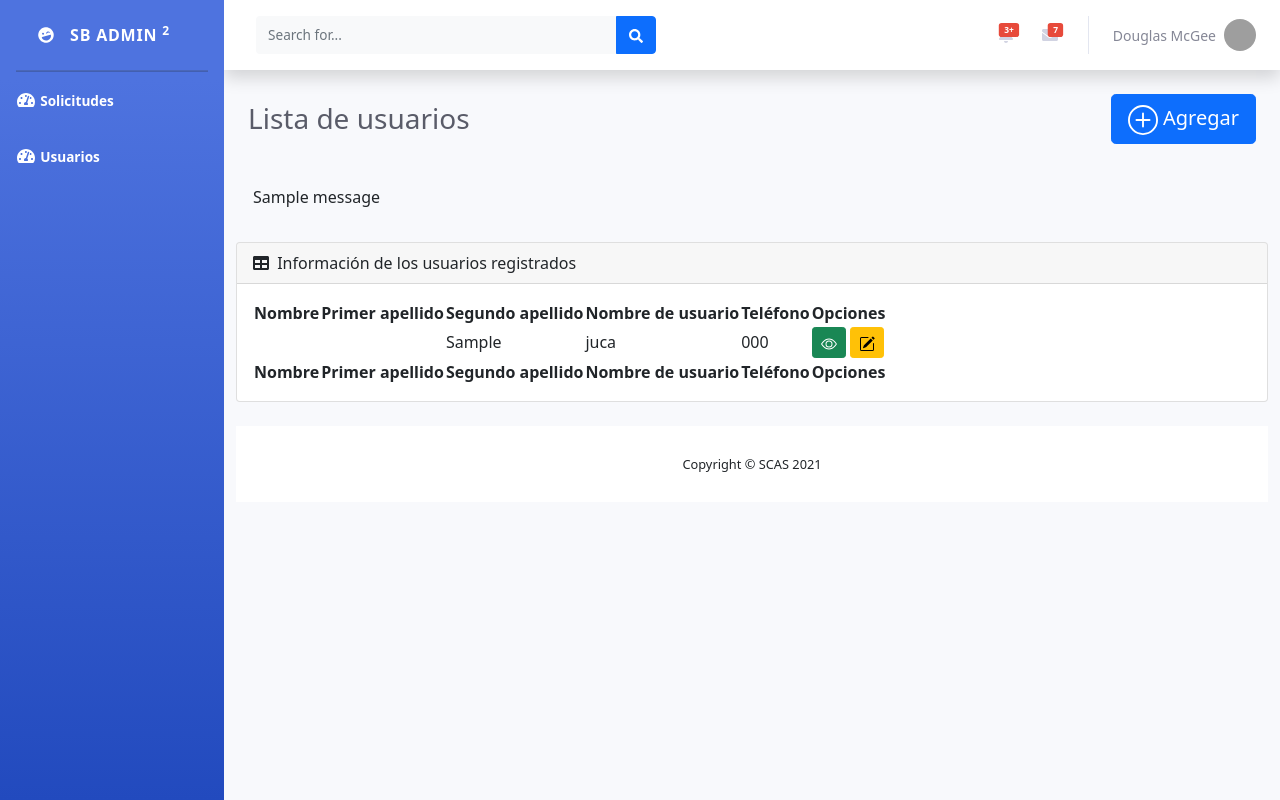
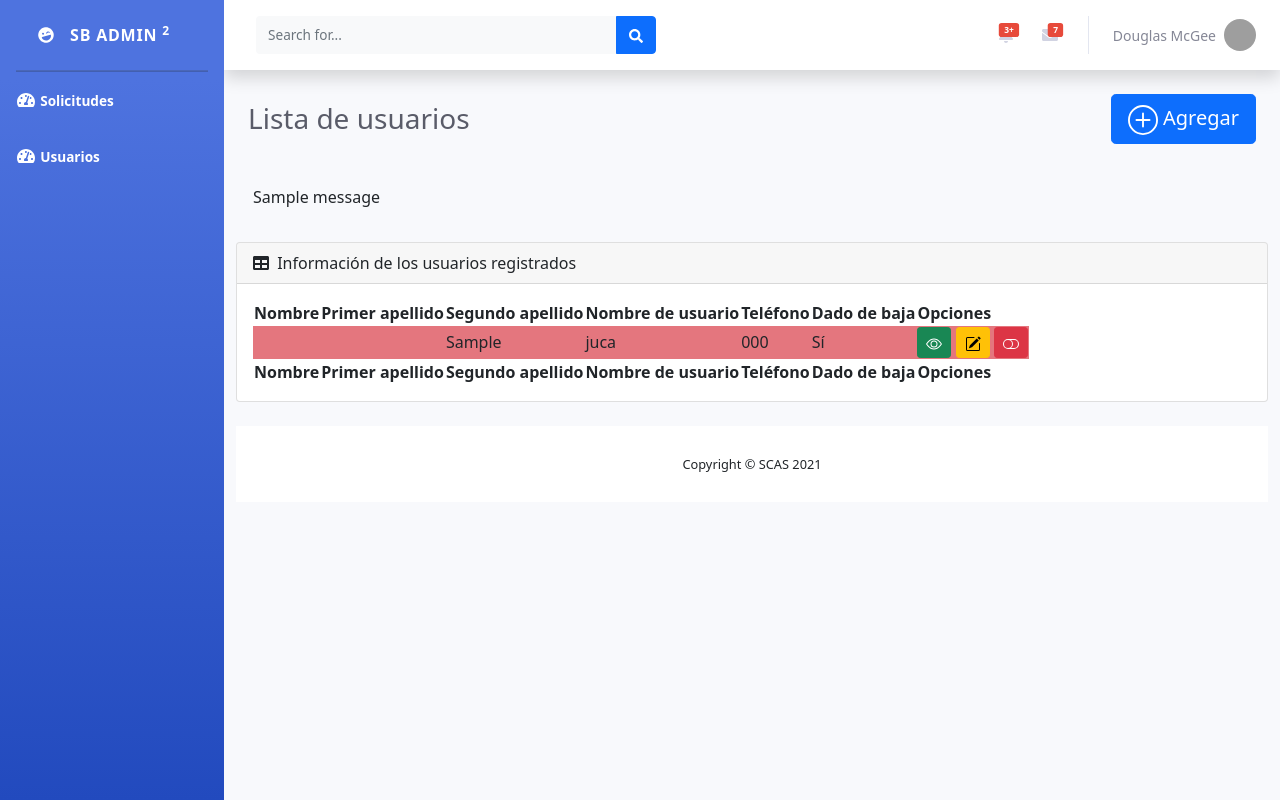
Before and after one commit to juanca1499/scas, a Django app: page /usuarios/ in a window 1280 px wide. Run offline with Django 3.2, Linux system fonts and the light colour scheme; data comes from the database, SQL or seed files in the repository; tables that the repository leaves empty hold one stand-in row (values such as "Sample post"); one stand-in notice (Sample message) is shown; parts of the project's set-up code (start-up, migrations or seed data) failed here and were passed over; some libraries are stand-ins or nearby versions; some web fonts are replaced; grey boxes are pictures that could not be loaded.

Commit message:
Prueba de aceptación para desactivar un usuario

```diff
--- /dev/null
+++ b/static/js/alertas.js
@@ -0,0 +1,17 @@
+function desabilitarUsuario(url){
+    Swal.fire({
+        title: '¿Está seguro que desea dar de baja el usuario?',
+        text: "¡No podrás revertir esta acción!",
+        icon: 'warning',
+        showCancelButton: true,
+        confirmButtonColor: '#3085d6',
+        cancelButtonColor: '#d33',
+        confirmButtonText: 'Sí, estoy seguro',
+        cancelButtonText: 'Cancelar'
+    }).then(function(result) {
+        if (result.isConfirmed) {
+            document.getElementById('formBajaUsuario').action = url;
+            document.getElementById('formBajaUsuario').submit();
+        }
+    })
+}
--- a/usuarios/templates/usuarios/usuario_list.html
+++ b/usuarios/templates/usuarios/usuario_list.html
@@ -1,4 +1,5 @@
 {% extends 'base.html' %}
+{% load static %}
 
 {% block headertitle %}
     <!-- Se muestra el encabezado de la página, en este encabezado se encuentra el título de la página (Lista de usuarios),
@@ -44,6 +45,7 @@
                         <th>Segundo apellido</th>
                         <th>Nombre de usuario</th>
                         <th>Teléfono</th>
+                        <th>Dado de baja</th>
                         <th>Opciones</th>
                     </tr>
                 </thead>
@@ -54,13 +56,17 @@
                         <th>Segundo apellido</th>
                         <th>Nombre de usuario</th>
                         <th>Teléfono</th>
+                        <th>Dado de baja</th>
                         <th>Opciones</th>
                     </tr>
                 </tfoot>
                 <tbody>
                     {% for usuario in usuarios %}
                         <!-- Se muestran los datos de las usuarios en la tabla-->
-                        <tr>
+                        <tr
+                            {% if usuario.dado_baja %} style="background-color: #df5d66d7;"
+                            {% else %} style="background-color: #3fd61962;"
+                            {% endif %}>
                             <td>{{usuario.first_name}}</td>
                             <td>{{usuario.last_name}}</td>
                             <td>
@@ -70,6 +76,9 @@
                             </td>
                             <td>{{usuario.username}}</td>
                             <td>{{usuario.telefono}}</td>
+                            <td>
+                                {% if usuario.dado_baja %}Sí{% else %}No{% endif %}
+                            </td>
                             <td>
                                 <a class="btn btn-success btn-sm" href="#">
                                     <svg xmlns="http://www.w3.org/2000/svg" width="16" height="16" fill="currentColor" class="bi bi-eye" viewBox="0 0 16 16">
@@ -83,6 +92,11 @@
                                         <path fill-rule="evenodd" d="M1 13.5A1.5 1.5 0 0 0 2.5 15h11a1.5 1.5 0 0 0 1.5-1.5v-6a.5.5 0 0 0-1 0v6a.5.5 0 0 1-.5.5h-11a.5.5 0 0 1-.5-.5v-11a.5.5 0 0 1 .5-.5H9a.5.5 0 0 0 0-1H2.5A1.5 1.5 0 0 0 1 2.5v11z"/>
                                     </svg>
                                 </a>
+                                <button onclick="desabilitarUsuario('{% url 'usuarios:baja' usuario.id %}')" type="button" class="btn btn-danger btn-sm">
+                                    <svg xmlns="http://www.w3.org/2000/svg" width="16" height="16" fill="currentColor" class="bi bi-toggle-off" viewBox="0 0 16 16">
+                                        <path d="M11 4a4 4 0 0 1 0 8H8a4.992 4.992 0 0 0 2-4 4.992 4.992 0 0 0-2-4h3zm-6 8a4 4 0 1 1 0-8 4 4 0 0 1 0 8zM0 8a5 5 0 0 0 5 5h6a5 5 0 0 0 0-10H5a5 5 0 0 0-5 5z"/>
+                                    </svg>
+                                </button>
                             </td>
                         </tr>
                     {% endfor %}
@@ -91,4 +105,29 @@
         </div>
     </div>
 
+    <!-- Formulario que se utiliza para dar de baja a un usuario -->
+    <form id="formBajaUsuario" method="POST">
+        {% csrf_token %}
+    </form>
 {% endblock %}
+
+{% if messages %}
+    {% for message in messages %}
+        {% if message.tags == 'success' %}
+            <script>
+                Swal.fire({
+                    title:'{{message}}',
+                    icon:'success',
+                    confirmButtonColor: '#3085d6',
+                    confirmButtonText: 'Aceptar'
+                })
+            </script>
+        {% endif %}
+    {% endfor %}
+{% endif %}
+
+
+{% block js %}
+    <script src="https://cdn.jsdelivr.net/npm/sweetalert2@11"></script>
+    <script src="{% static 'js/alertas.js' %}"></script>
+{% endblock %}
--- a/usuarios/urls.py
+++ b/usuarios/urls.py
@@ -8,4 +8,5 @@
     path('logout/',views.UsuarioLogout.as_view(), name='logout'),
     path('usuarios/', views.UsuarioLista.as_view(), name='lista'),
     path('usuarios/nuevo', views.UsuarioNuevo.as_view(), name='nuevo'),
+    path('usuarios/baja/<int:pk>', views.baja_usuario, name='baja')
 ]
--- a/usuarios/views.py
+++ b/usuarios/views.py
@@ -1,4 +1,4 @@
-from django.shortcuts import render
+from django.shortcuts import get_object_or_404, render
 from django.contrib.auth import authenticate, login as auth_login
 from django.contrib.auth.forms import AuthenticationForm
 from django.shortcuts import redirect
@@ -53,3 +53,11 @@
         print()
         print(form.errors)
         return super(UsuarioNuevo, self).form_invalid(form)
+
+def baja_usuario(request, pk):
+    if request.method == "POST":
+        usuario = get_object_or_404(Usuario, id=pk)
+        usuario.dado_baja = True
+        usuario.save()
+        messages.success(request, '¡Cuenta dada de baja con éxito!')
+    return redirect('usuarios:lista')
```
Also changed, not shown: pruebas_aceptacion/features/steps/baja_usuario.py (added, +26 -0 lines), 9 other files.
